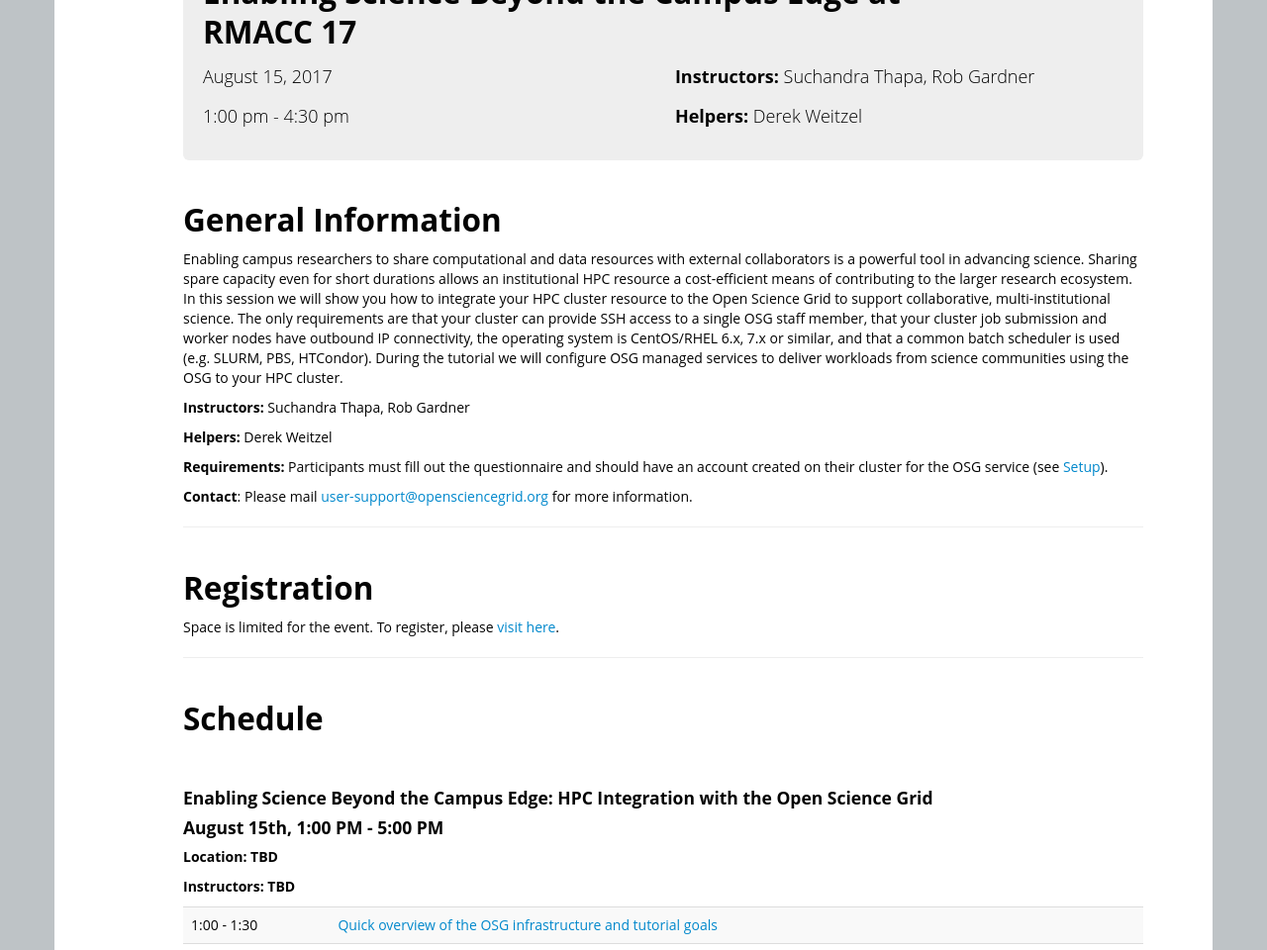
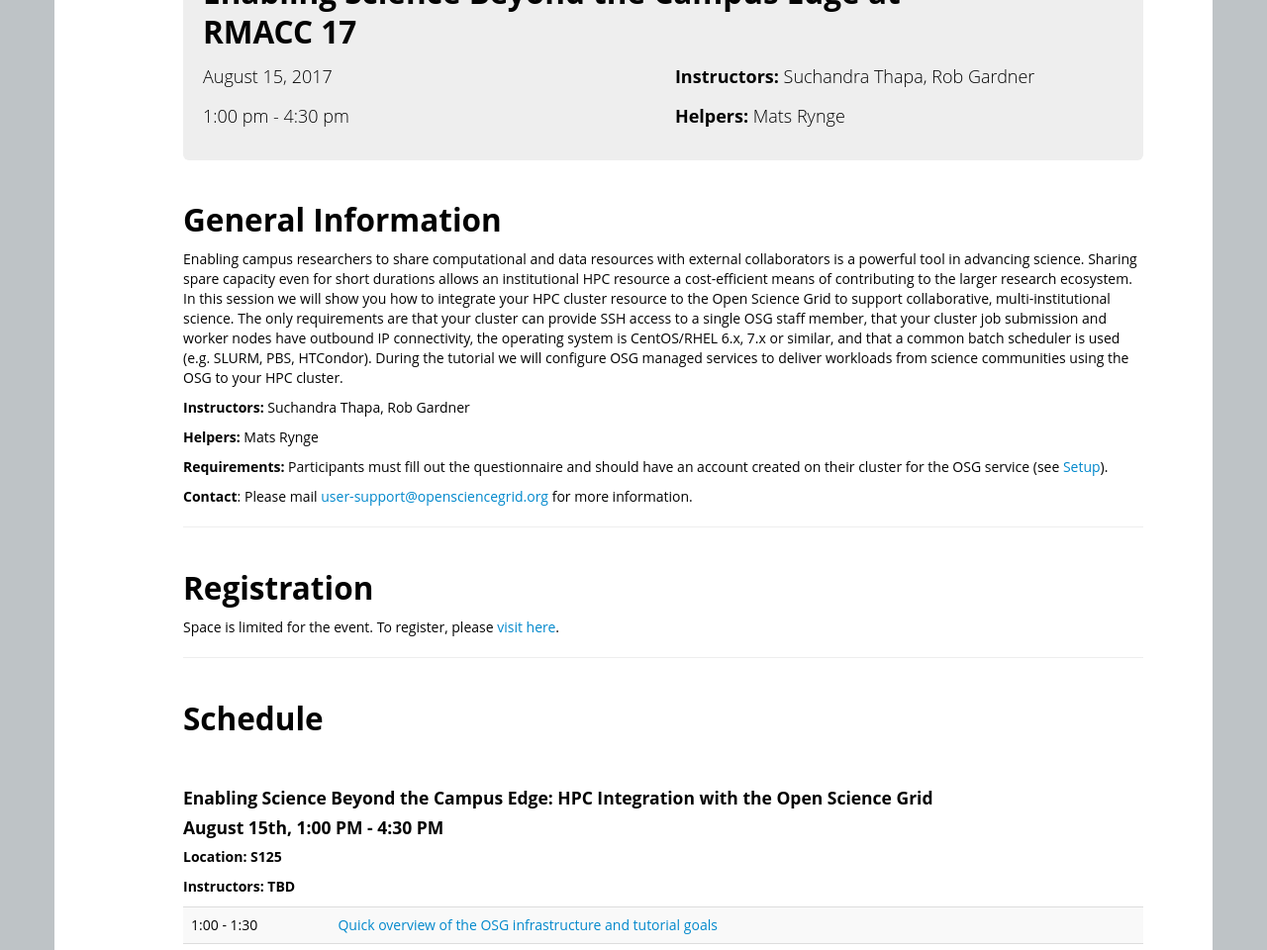
Before and after one commit to SWC-OSG-Workshop/OSG-HostedCE-RMACC17, a Jekyll site: the page built from index.html, in a window 1280 px wide. Shown: the part 301-1261 px from the top of the page at 99% size. Built offline with Jekyll 4.4.1, drawn with Linux system fonts in a browser that asks for light colours; nearby versions of some CDN libraries; library files that are not in the unit come from our copies.

Commit message:
Update location

```diff
--- a/index.html
+++ b/index.html
@@ -11,7 +11,7 @@
 latlng: 40.0150, -105.2705
 registration: http://sched.co/AOrg
 instructor: ["Suchandra Thapa, Rob Gardner"]
-helper: ["Derek Weitzel"]
+helper: ["Mats Rynge"]
 
 contact: user-support@opensciencegrid.org
 ---
@@ -126,8 +126,8 @@
 <h2> </h2>
 <div class="row-fluid">
     <h4> Enabling Science Beyond the Campus Edge: HPC Integration with the Open Science Grid </h4>
-    <h4> August 15th, 1:00 PM - 5:00 PM </h4>
-    <h5>Location: TBD </h5>
+    <h4> August 15th, 1:00 PM - 4:30 PM </h4>
+    <h5>Location: <a href="https://rmacc2017hpcsymposium.sched.com/venue/S125?iframe=yes&w=100%&sidebar=yes&bg=no">S125</a> </h5>
     <h5>Instructors: TBD</h5>
      <h3> </h3>
     <table class="table table-striped">
```
